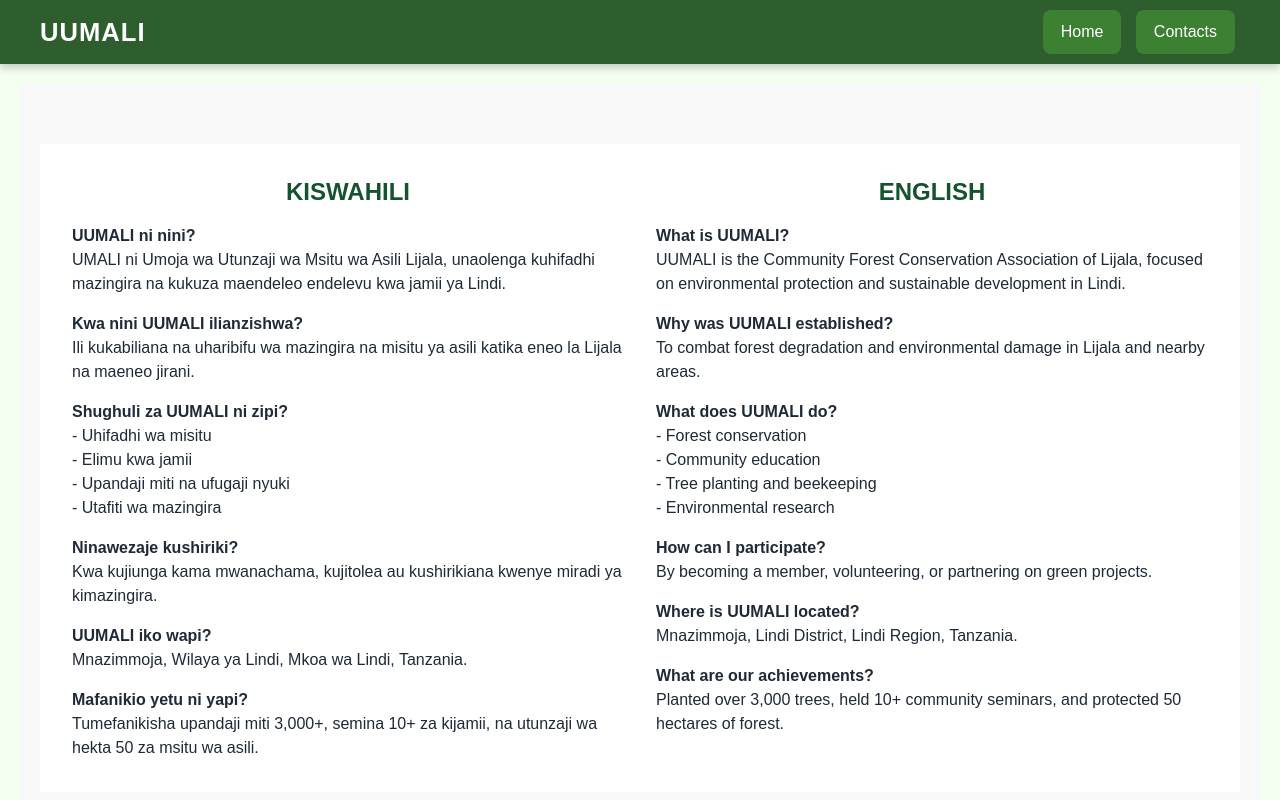
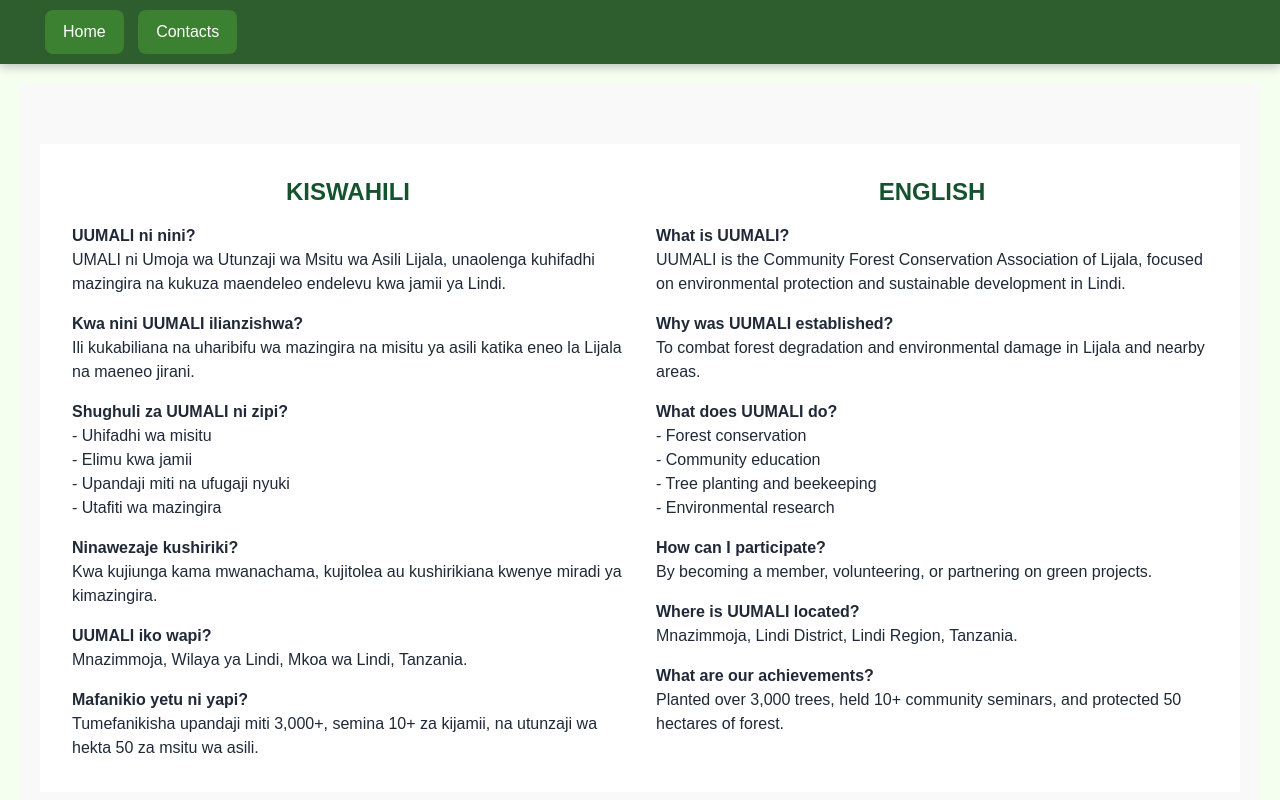
Before and after one commit to SHUKURU15/UUMALI, a plain HTML site: page about.html in a window 1280 px wide. Shown: the top 800 px of the page. Drawn offline with nearby package versions, Linux system fonts and the light colour scheme.

Commit message:
Update about.html
Signed-off-by: UUMALI <jeijeibrand@gmail.com>

```diff
--- a/about.html
+++ b/about.html
@@ -16,7 +16,6 @@
    <!-- Navigation bar nje ya <header> -->
   <div class="top-navbar">
     <div class="nav-container">
-      <div class="logo">UUMALI</div>
       <nav class="menu">
         <a href="index.html">Home</a>
         <a href="contact.html">Contacts</a>
```
